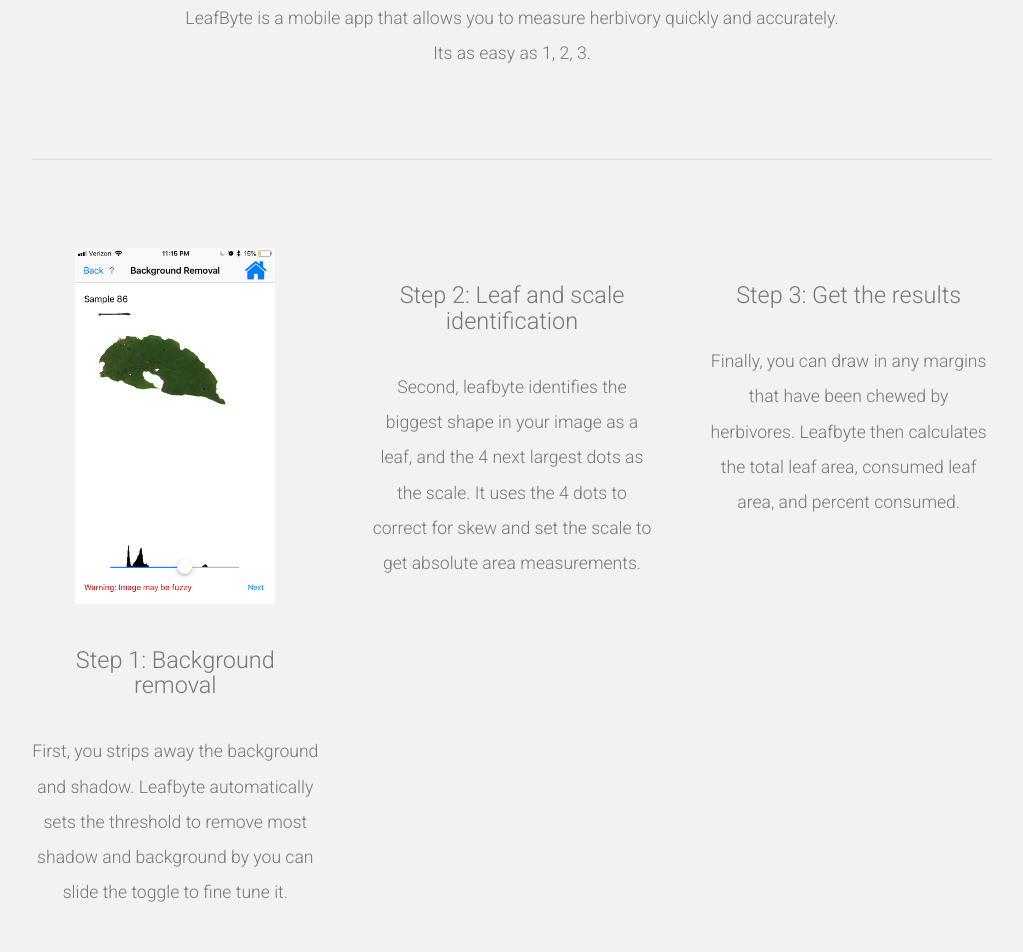
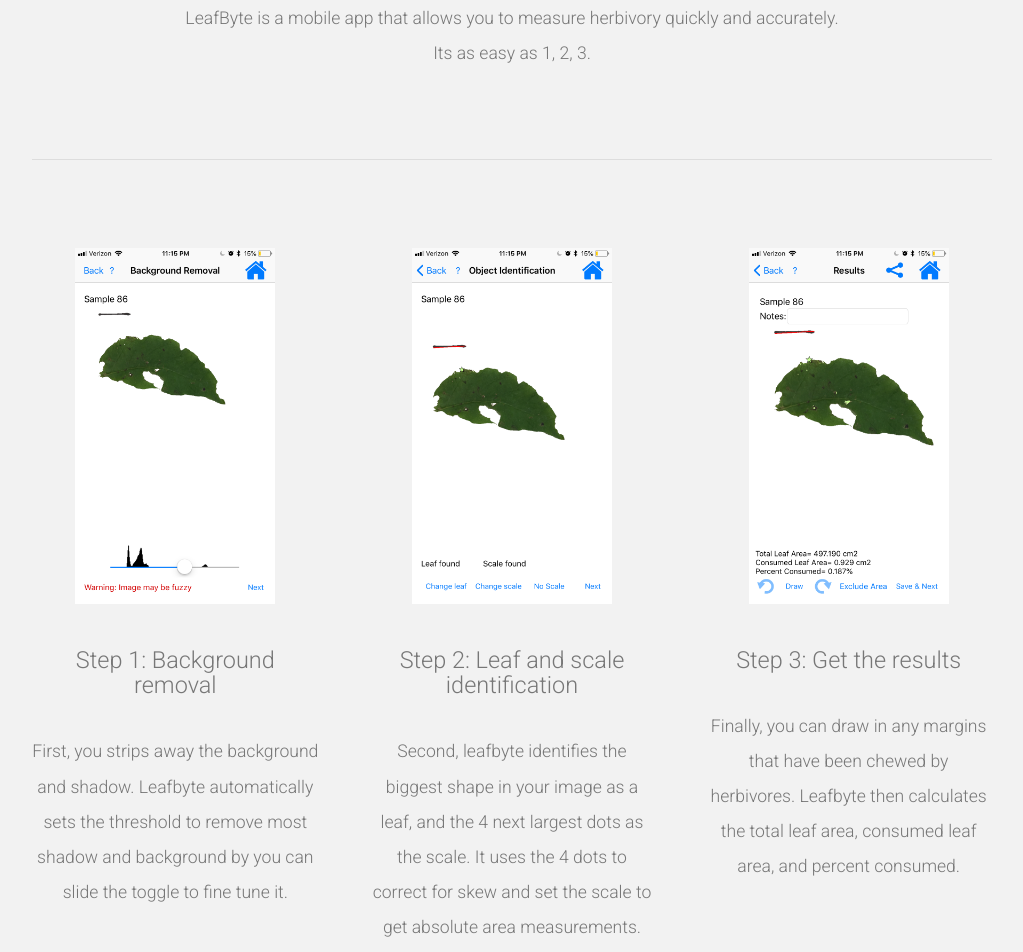
Before and after one commit to Zoegp/zoegp.github.io, a Jekyll site: the page leafbyte.html, which Jekyll copies as it is, in a window 1280 px wide. Shown: the part 507-1459 px from the top of the page, without its empty margins (128-1151 px from the left). Built offline with Jekyll 4.4.1, drawn with Linux system fonts in a browser that asks for light colours; nearby versions of some CDN libraries.

Commit message:
Update leafbyte.html

```diff
--- a/leafbyte.html
+++ b/leafbyte.html
@@ -60,12 +60,12 @@
 				<p>First, you strips away the background and shadow. Leafbyte automatically sets the threshold to remove most shadow and background by you can slide the toggle to fine tune it.</p>
 			</section>
 			<section class="4u">
-				<span class="pennant"><span class=url(../images/step2.jpg)></span></span>
+				<img src="../assets/images/step2.PNG" width="200"/>
 				<h3>Step 2: Leaf and scale identification</h3>
 				<p>Second, leafbyte identifies the biggest shape in your image as a leaf, and the 4 next largest dots as the scale. It uses the 4 dots to correct for skew and set the scale to get absolute area measurements. </p>
 			</section>
 			<section class="4u">
-				<span class="pennant"><span class=url(../images/step3.jpg)></span></span>
+				<img src="../assets/images/step3.PNG" width="200"/>
 				<h3>Step 3: Get the results</h3>
 				<p>Finally, you can draw in any margins that have been chewed by herbivores. Leafbyte then calculates the total leaf area, consumed leaf area, and percent consumed. </p>
 			</section>
```
